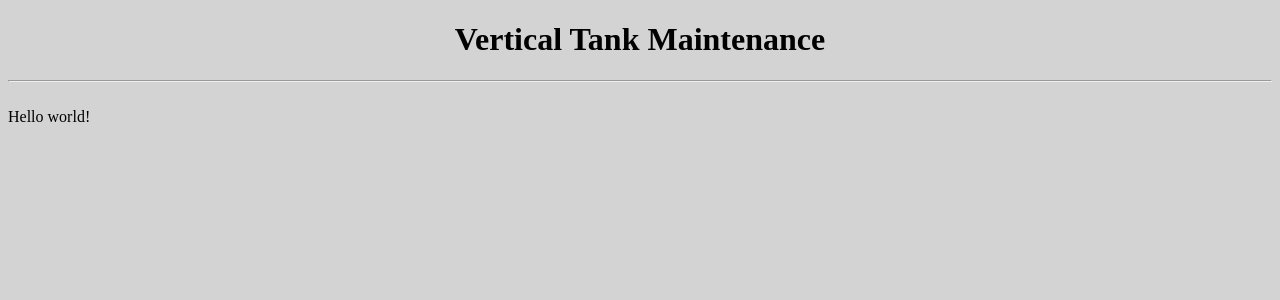
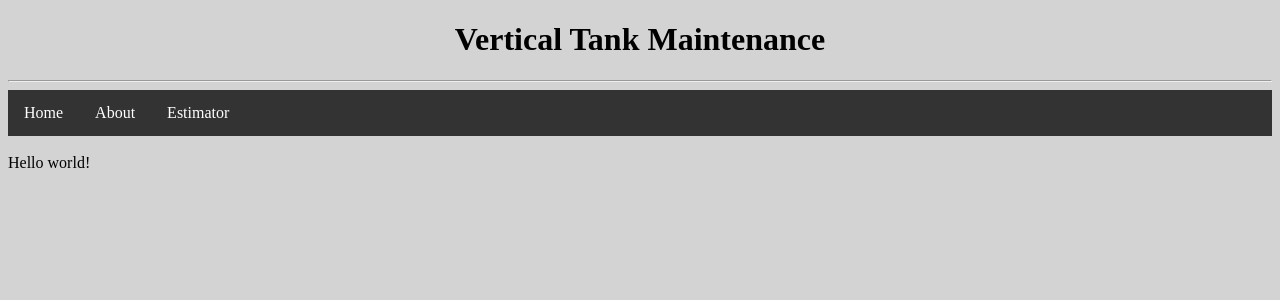
Before and after one commit to bcgardner21/vtm_site, a Flask app: page / in a window 1280 px wide. Shown: the top 300 px of the page. Run offline with Flask 2, Linux system fonts and the light colour scheme.

Commit message:
Editewd stylesheet, created about and estimate html pages

```diff
--- a/app.py
+++ b/app.py
@@ -7,9 +7,13 @@ app = Flask(__name__)
 def index():
     return render_template('index.html')
 
-@app.route('/mike')
-def mike():
-    return render_template('mike.html')
+@app.route('/about')
+def about():
+    return render_template('about.html')
+
+@app.route('/estimate')
+def estimate():
+    return render_template('estimate.html')
 
 if __name__ == '__main__':
     app.run(debug=True)
--- a/static/css/stylesheet.css
+++ b/static/css/stylesheet.css
@@ -1,7 +1,31 @@
 body{
-    background-color:lightgray;
+    background-color: lightgray;
 }
 
 h1{
     text-align: center;
 }
+
+ul {
+    list-style-type: none;
+    margin: 0;
+    padding: 0;
+    overflow: hidden;
+    background-color: #333;
+  }
+
+  li {
+    float: left;
+  }
+
+  li a {
+    display: block;
+    color: white;
+    text-align: center;
+    padding: 14px 16px;
+    text-decoration: none;
+  }
+
+  li a:hover {
+    background-color: #111;
+  }
--- /dev/null
+++ b/templates/about.html
@@ -0,0 +1,6 @@
+{% extends 'base.html' %}
+
+{% block title %} About {% endblock %}
+
+
+{% block body %}  {% endblock %}
--- a/templates/base.html
+++ b/templates/base.html
@@ -10,6 +10,11 @@
     <div>
         <h1>Vertical Tank Maintenance</h1>
         <hr>
+        <ul>
+            <li><a href="/">Home</a></li>
+            <li><a href="about">About</a></li>
+            <li><a href="estimate">Estimator</a></li>
+        </ul>
         <br>
 
         {% block body %}
--- /dev/null
+++ b/templates/estimate.html
@@ -0,0 +1,6 @@
+{% extends 'base.html' %}
+
+{% block title %} Estimator {% endblock %}
+
+
+{% block body %}  {% endblock %}
--- a/templates/mike.html
+++ /dev/null
@@ -1,6 +0,0 @@
-{% extends 'base.html' %}
-
-{% block title %} Welcome to Mike's Page {% endblock %}
-
-
-{% block body %} It's Mike! {% endblock %}
```
Also changed, not shown: static/pics/tank.jpg (added).
